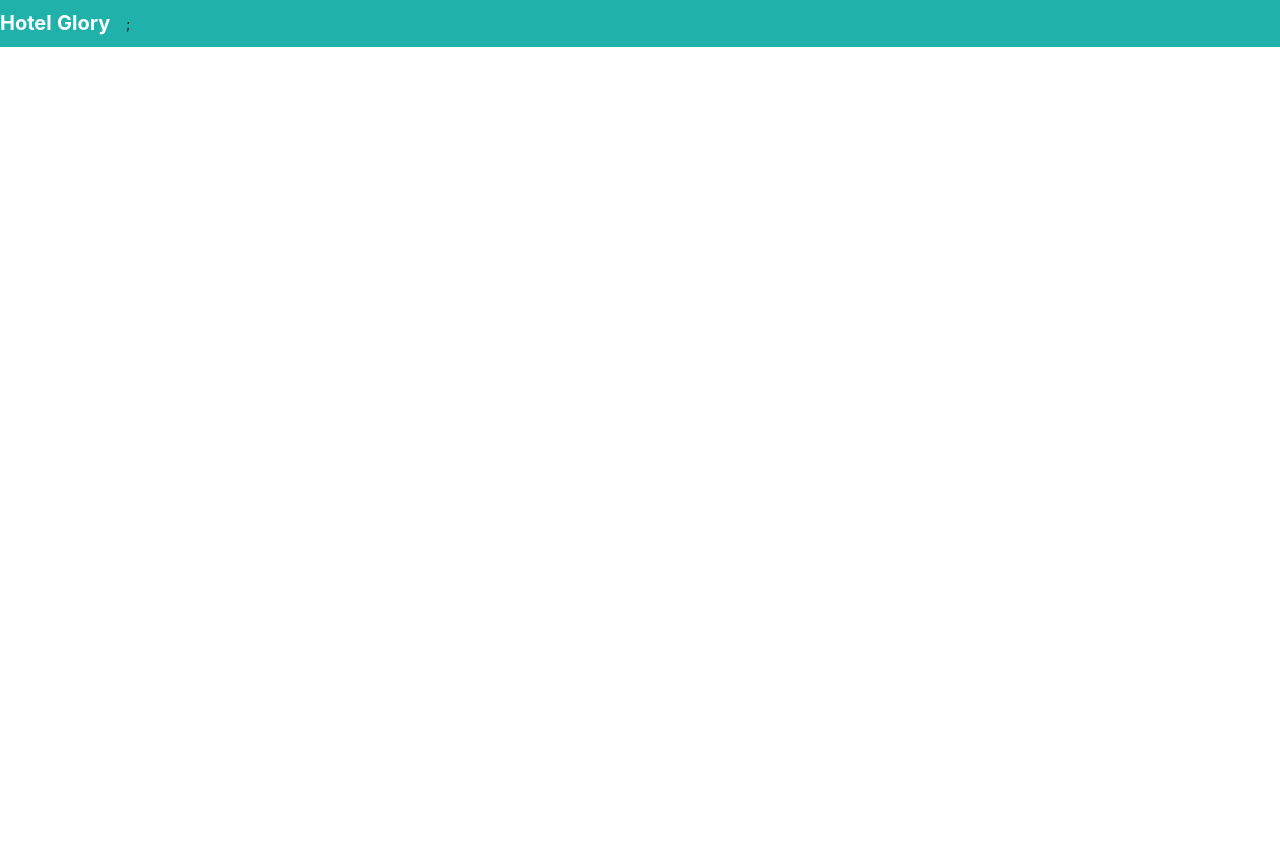
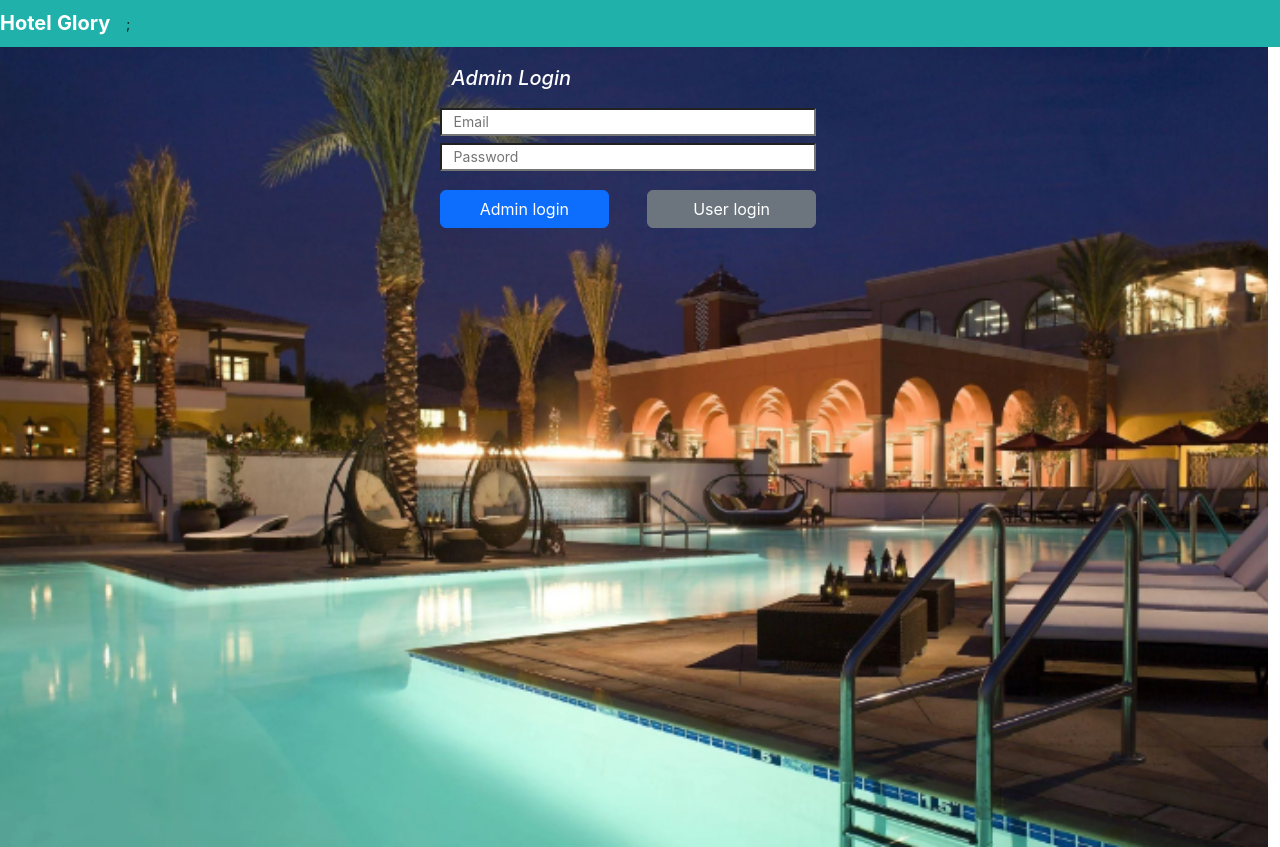
Before and after one commit to infomediadesign/sad-02-2022-project-team-green, a React (Create React App) app in the folder reactcode/: page /Adminlogin in a window 1280 px wide. Before the commit this address had no page. Before the commit the page ends 800 px from the top, so only its background shows below. Built offline with nearby package versions, Linux system fonts and the light colour scheme.

Commit message:
admin login

```diff
--- a/reactcode/src/App.js
+++ b/reactcode/src/App.js
@@ -8,6 +8,7 @@ import Hoteladmin from './View/Hoteladmin';
 import Login from './View/Login';
 import Signup from './View/Signup';
 import UserMyBookings from './View/UserMyBookings';
+import Adminlogin from './View/Adminlogin';
 
 function App() {
   return (
@@ -17,6 +18,7 @@ function App() {
       <Routes>
           <Route path='/' exact element={<Login />}/>
           <Route path='/Signup' exact element={<Signup />}/>
+          <Route path='/Adminlogin' exact element={<Adminlogin />}/>
           <Route path='/home' exact element={<Home />}/>
           <Route path='/admin' exact element={<Hoteladmin />}/>
           <Route path='/mybooking' exact element={<UserMyBookings />}/>
--- /dev/null
+++ b/reactcode/src/View/Adminlogin.js
@@ -0,0 +1,39 @@
+import React, { useState, useEffect } from 'react'
+import hotelbackground from "../images/hotelbackground.png"
+import Sweet from "sweetalert2"
+
+function Adminlogin() {
+    const [email, saveEmail] = useState();
+    const [password, savePassword] = useState();
+    async function admin() {
+      const req = {
+        email, password
+      }
+     if(email == "admin@gmail.com" && password == "adminglory@123"){
+        window.location.href='/admin';
+     }
+     else{
+        Sweet.fire(" ","Invalid credentials").then(data=>{
+            window.location.href='/Adminlogin';})
+     }
+    }
+    function login()
+    {
+            window.location.href='/';
+    }
+
+  return (
+    <div className="row justify" style={{backgroundImage: `url(${hotelbackground})`,backgroundSize:'cover',width: '100vw',height: '100vh'}}>
+      <div className="container">
+      <div className="row justify-content-centre" style={{margin:'auto',width:'30%'}}>
+            <h1 style={{fontSize:'20px',color:'white',marginTop:'5%'}}>Admin Login</h1>
+            <input type="text" placeholder="Email" style={{marginTop:'2%'}} value={email} onChange={(newuser) => { saveEmail(newuser.target.value) }}></input><br />
+            <input type="text" placeholder="Password" style={{marginTop:'2%'}} value={password} onChange={(newuser) => { savePassword(newuser.target.value) }}></input><br />
+            <button className="btn btn-primary" onClick={admin} style={{width:'45%',marginTop:'5%'}}>Admin login</button>
+            <button className="btn btn-secondary" onClick={login} style={{width:'45%',marginTop:'5%',marginLeft:'10%'}}>User login</button>
+          </div>
+      </div>
+      </div>
+  )
+}
+export default Adminlogin
--- a/reactcode/src/View/Login.js
+++ b/reactcode/src/View/Login.js
@@ -2,6 +2,7 @@ import React, { useState, useEffect } from "react";
 import axios from "axios";
 import Sweet from "sweetalert2"
 import hotelbackground from "../images/hotelbackground.png"
+
 
 function Login() {
   const [loading, saveloading] = useState();
@@ -28,18 +29,22 @@ function Login() {
   })
   }
   }
-  async function register(){
+  function register(){
     window.location.href ="/signup";
+  }
+  function admin(){
+    window.location.href ="/Adminlogin";
   }
   return (
     <div className="row justify" style={{backgroundImage: `url(${hotelbackground})`,backgroundSize:'cover',width: '100vw',height: '100vh'}}>
       <div className="container">
       <div className="row justify-content-centre" style={{margin:'auto',width:'30%'}}>
-            <h1 style={{fontSize:'20px',color:'white',marginTop:'5%'}}>Login</h1>
+            <h1 style={{fontSize:'20px',color:'white',marginTop:'5%'}}>User Login</h1>
             <input type="text" placeholder="Email" style={{marginTop:'2%'}} value={email} onChange={(newuser) => { saveEmail(newuser.target.value) }}></input><br />
             <input type="text" placeholder="Password" style={{marginTop:'2%'}} value={password} onChange={(newuser) => { savePassword(newuser.target.value) }}></input><br />
             <button className="btn btn-primary" onClick={login} style={{width:'45%',marginTop:'5%'}}>login</button>
-            <button className="btn btn-secondary" onClick={register} style={{width:'45%',marginTop:'5%',marginLeft:'10%'}}>Register</button>
+            <button className="btn btn-secondary" onClick={register} style={{width:'45%',marginTop:'5%',marginLeft:'10%'}}>Signup here</button>
+            <button className="btn btn-info" onClick={admin} style={{width:'50%',marginTop:'5%',marginLeft:'25%'}}>Hotel Admin</button>
           </div>
       </div>
       </div>
```
